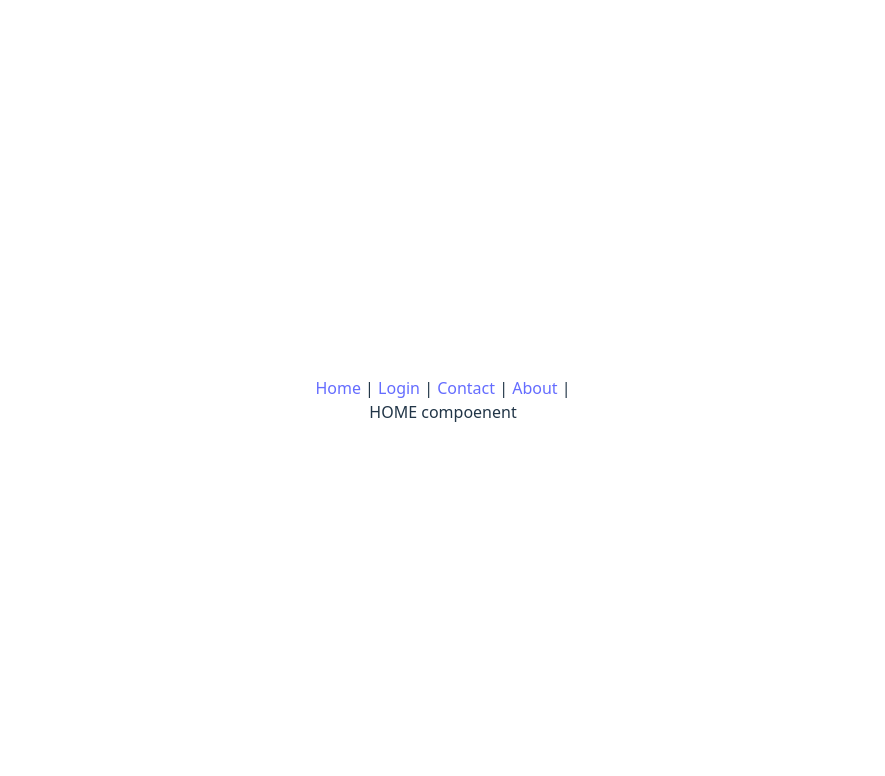
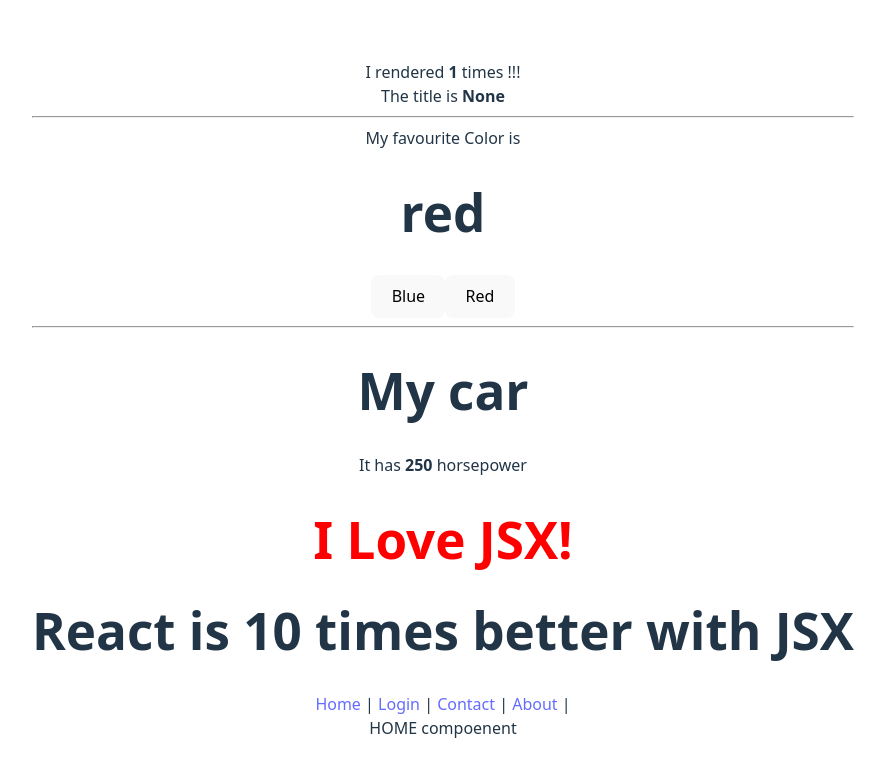
Before and after one commit to ismailbaig/mSoftwareTrainingUI, a React (Vite) app: page / in a window 1280 px wide. Shown: the top 776 px of the page, without its empty margins (197-1082 px from the left). Built offline with nearby package versions, Linux system fonts and the light colour scheme; no server answers.

Commit message:
practice hooks
Hooks were practiced like useHook and useEffect

```diff
--- a/src/App.tsx
+++ b/src/App.tsx
@@ -4,11 +4,20 @@ import Login from './Login/Login'
 import Home from './Home/Home'
 import Contact from './contact/contact'
 import About from './About/About'
+import Practice from './practice/practice'
+import UseStateDemo from './practice/Hooks/useStateDemo'
+import UseEffectDemo from './practice/Hooks/useEffectDemo'
 
 function App() {
 
   return (
     <>
+    <UseEffectDemo />
+    <hr />
+    <UseStateDemo />
+    <hr />
+    <Practice />
+
      <BrowserRouter>
           {/* Navigation */}
       <nav>
--- /dev/null
+++ b/src/practice/Hooks/useEffectDemo.tsx
@@ -0,0 +1,24 @@
+import { useEffect, useState } from "react";
+
+function UseEffectDemo() {
+  const [count, setCount] = useState(0);
+  const [title, setTitle] = useState('None');
+
+  useEffect(() => {
+     setCount(count + 1);
+    // API Call
+    fetch('https://jsonplaceholder.typicode.com/todos/1')
+      .then(response => response.json())
+      .then(json => {
+        setTitle(json.title);
+      })
+  }, []);
+
+  return (
+    <>
+      <div>I rendered <b>{count}</b> times !!!</div>
+      <div> The title is <b>{title}</b> </div>
+    </>
+  );
+}
+export default UseEffectDemo;
--- /dev/null
+++ b/src/practice/Hooks/useStateDemo.tsx
@@ -0,0 +1,18 @@
+import { useState } from "react";
+
+function UseStateDemo() {
+
+    const [color, setColor] = useState('red');
+
+        return (
+            <>
+                <div>My favourite Color is <h1>{color}</h1></div>
+                <button onClick={() => setColor('blue')}>Blue</button>
+
+                <button onClick={() => setColor('red')}>Red</button>
+            </>
+        )
+
+}
+
+export default UseStateDemo;
--- /dev/null
+++ b/src/practice/practice.css
@@ -0,0 +1,3 @@
+.myClass {
+    color: red;
+}
--- /dev/null
+++ b/src/practice/practice.tsx
@@ -0,0 +1,24 @@
+import "./practice.css";
+
+function Practice() {
+
+  // const hp = 218 * 1.36;
+
+  function kwtohp(kw: number) {
+    return kw * 10;
+  }
+
+
+  return (
+    <>
+      <div>
+        <h1>My car</h1>
+        <p>It has <b>{kwtohp(25)}</b> horsepower</p>
+        <h1 className="myClass">I Love JSX!</h1>
+        <h1>React is {5 + 5} times better with JSX</h1>
+      </div>
+    </>
+  );
+}
+
+export default Practice;
```
